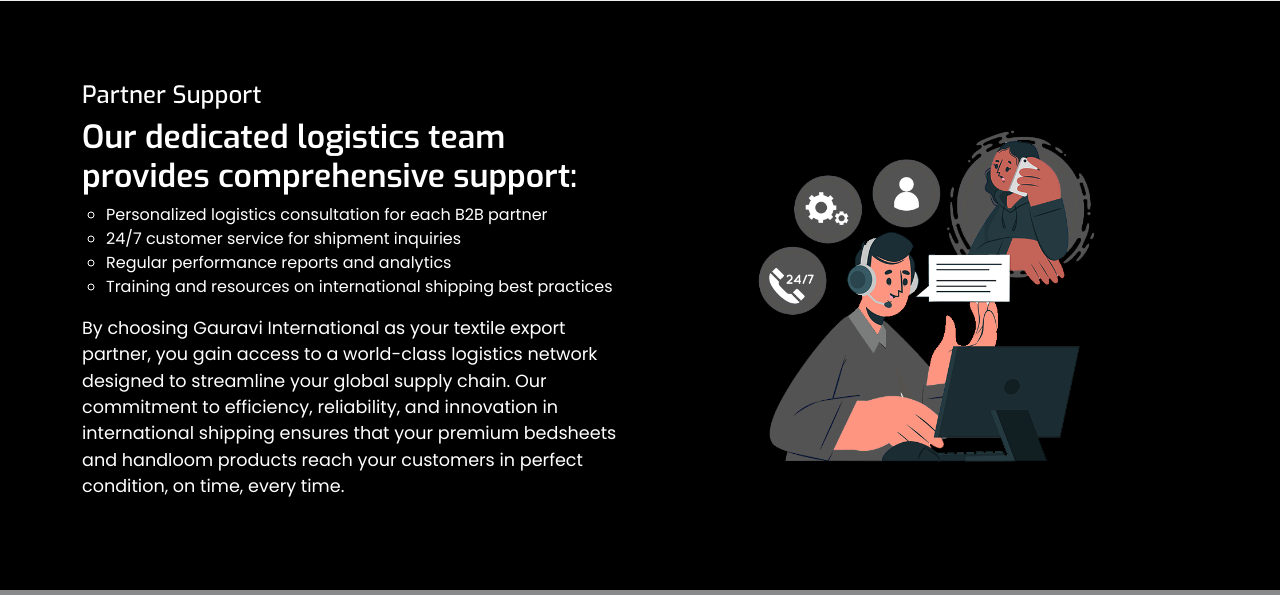
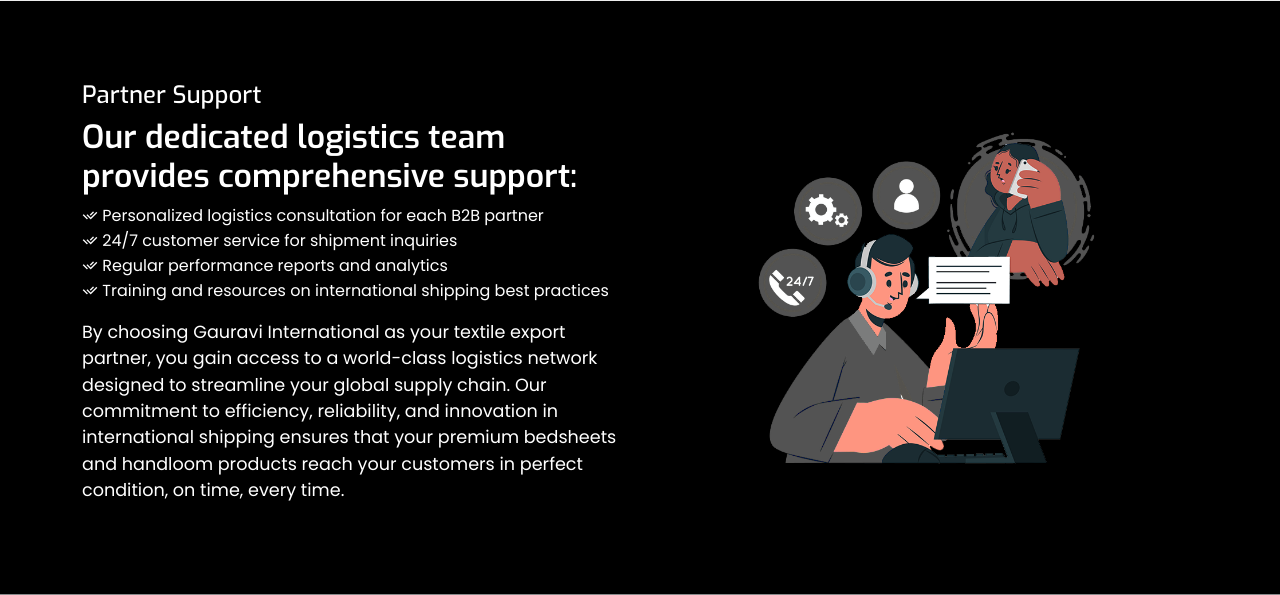
Before and after one commit to akkushwaha7834/gauravi-international, a PHP site: page /shipping.php in a window 1280 px wide. Shown: the part 2330-2925 px from the top of the page. Run offline with PHP 8.4, Linux system fonts and the light colour scheme.

Commit message:
shipping page chencges done

```diff
--- a/assets/css/style-new.css
+++ b/assets/css/style-new.css
@@ -361,12 +361,7 @@
     padding: 80px 0;
     background: #000;
 }
-ul.suport_sec li{
-    list-style: circle;
-}
-ul.suport_sec{
-    padding-left: 1.5rem;
-}
+
 .unique-pills h2{
     font-size: 2rem;
 }
--- a/shipping.php
+++ b/shipping.php
@@ -278,16 +278,16 @@
             </h3>
             <ul class="text-white suport_sec">
                <li>
-                  Personalized logistics consultation for each B2B partner
+                  <i class="ri-check-double-line"></i> Personalized logistics consultation for each B2B partner
                </li>
                <li>
-                  24/7 customer service for shipment inquiries
+                  <i class="ri-check-double-line"></i> 24/7 customer service for shipment inquiries
                </li>
                <li>
-                  Regular performance reports and analytics
+                  <i class="ri-check-double-line"></i> Regular performance reports and analytics
                </li>
                <li>
-                  Training and resources on international shipping best practices
+                  <i class="ri-check-double-line"></i> Training and resources on international shipping best practices
                </li>
             </ul>
             <p class="text-white mt-3">
```
